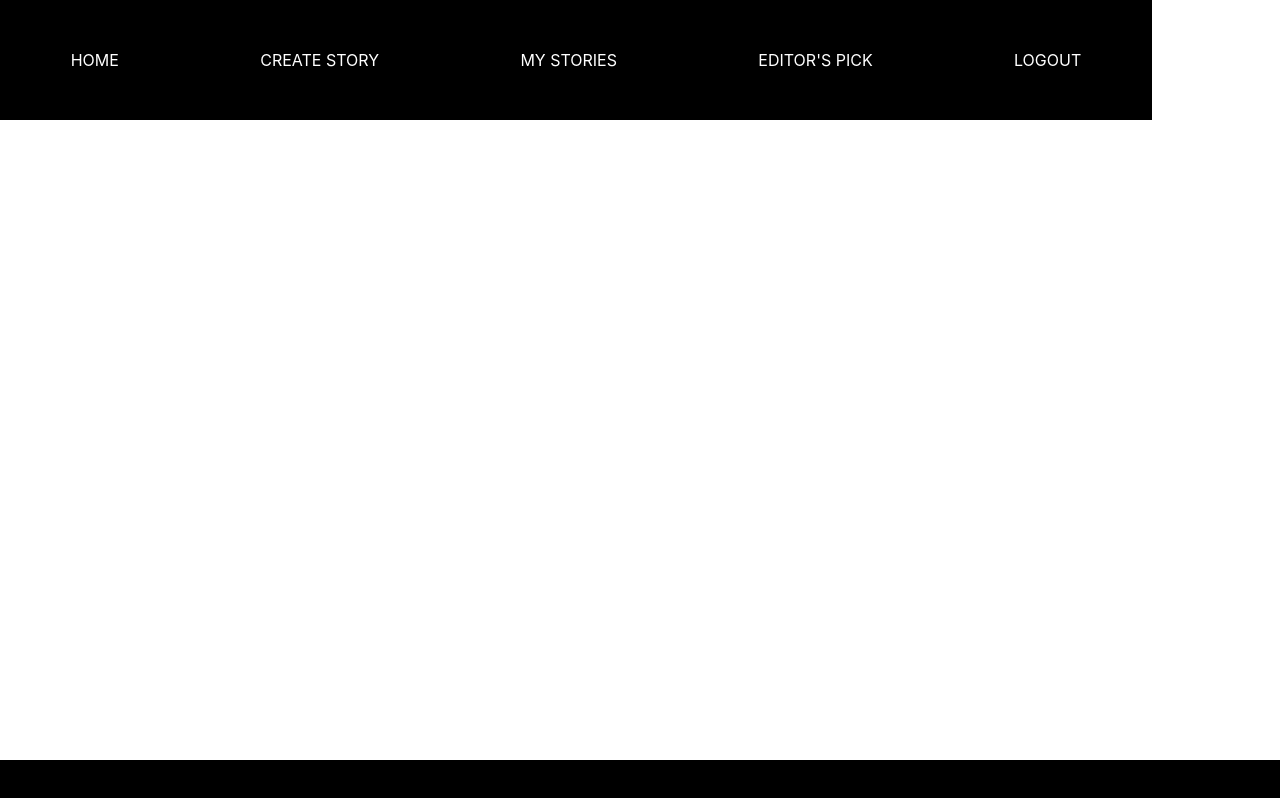
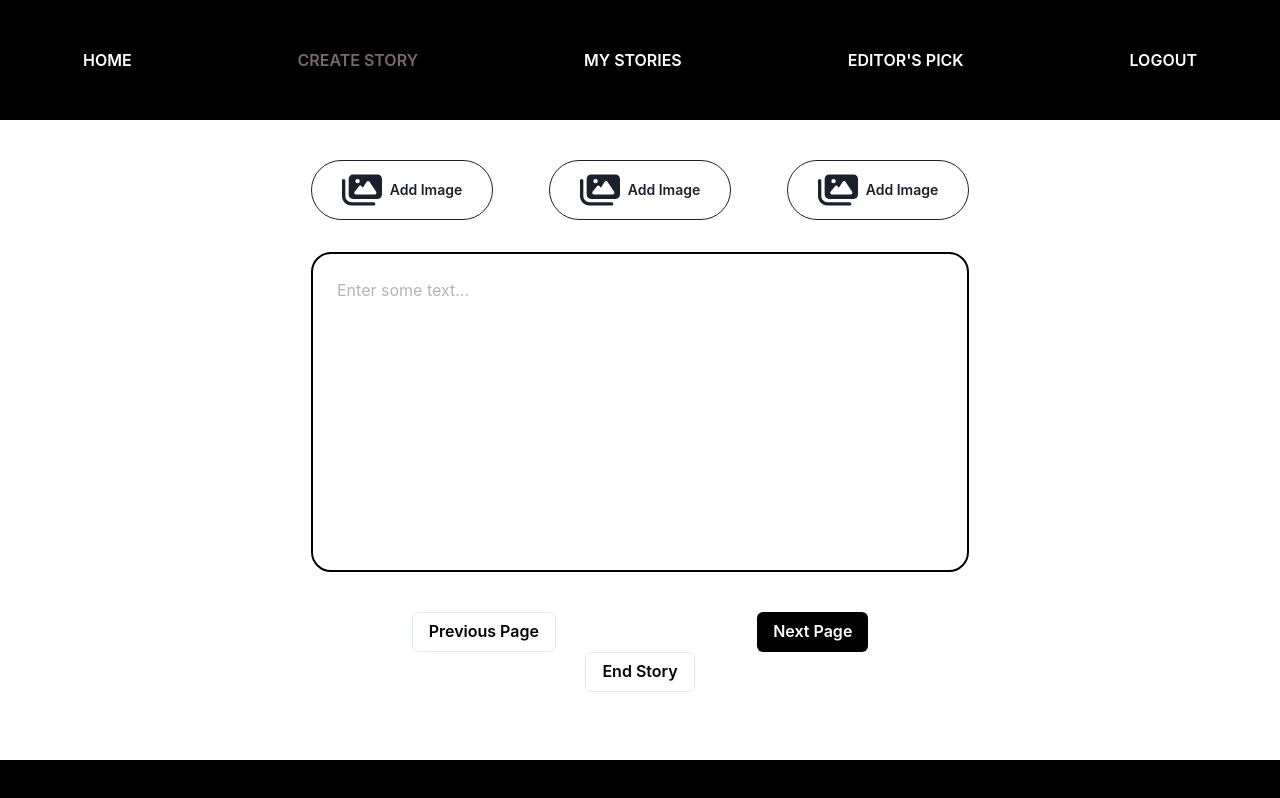
Before and after one commit to StoryAOkay/frontend, a React (Create React App) app: page /write in a window 1280 px wide. Built offline with nearby package versions, Linux system fonts and the light colour scheme.

Commit message:
add fixes - black button, end to match exact path and color on hover

```diff
--- a/src/App.css
+++ b/src/App.css
@@ -40,8 +40,13 @@
 li {
   color: #fff;
   list-style-type: none;
+  font-weight: 600;
 }
 
  li span .active{
   color: #776871;
 }
+
+li :hover {
+  color: #a799b7; /* Hover color */
+}
--- a/src/components/MainHeader.js
+++ b/src/components/MainHeader.js
@@ -3,7 +3,7 @@ import {Flex } from '@chakra-ui/react';
 import Navbar from "./navbar";
 
 function MainHeader(){
-    return(<Flex width={'90%'} height={'120px'} background={'black'} position={'fixed'} top={0} alignItems={'center'}>
+    return(<Flex width={'100%'} height={'120px'} background={'black'} position={'fixed'} top={0} alignItems={'center'}>
             <Navbar />
     </Flex>)
 }
--- a/src/components/navbar.js
+++ b/src/components/navbar.js
@@ -14,23 +14,23 @@ export default function Navbar() {
           </li>
           <li className="nav-item">
             <span className="nav-link">
-              <NavLink to="/create"> CREATE STORY</NavLink>
+              <NavLink end to="/write"> CREATE STORY</NavLink>
             </span>
           </li>
           <li className="nav-item">
             <span className="nav-link">
-              <NavLink to="/mystories">MY STORIES </NavLink>
+              <NavLink end to="/mystories">MY STORIES </NavLink>
             </span>
           </li>
           <li className="nav-item">
             <span className="nav-link">
-              <NavLink to="/editors">EDITOR'S PICK </NavLink>
+              <NavLink end to="/editors">EDITOR'S PICK </NavLink>
             </span>
           </li>
 
           <li className="nav-item">
             <span className="nav-link">
-            <NavLink to="/">LOGOUT </NavLink>
+            <NavLink end to="/">LOGOUT </NavLink>
             </span>
           </li>
         </Flex>
--- a/src/components/story_page_footer.js
+++ b/src/components/story_page_footer.js
@@ -5,7 +5,7 @@ function StoryPageFooter(){
         <Box marginY={'2.5rem'}>
             <Flex justifyContent={ 'space-around'}>
             <Button fontSize={'1rem'} color={'black'} variant={'outline'} width>Previous Page</Button>
-            <Button fontSize={'1rem'} colorScheme='blue'>Next Page</Button>
+            <BlackButton fontSize={'1rem'} >Next Page</BlackButton>
             </Flex>
             <Flex justifyContent={ 'space-around'}>
             <Button fontSize={'1rem'} color={'black'} variant={'outline'}>End Story</Button>
@@ -15,3 +15,13 @@ function StoryPageFooter(){
     )
 }
 export default StoryPageFooter;
+const BlackButton = ({ children, ...props }) => (
+    <Button
+      {...props}
+      bg="black"
+      color="white"
+      _hover={{ bg: "gray.700" }} // Optional hover effect
+    >
+      {children}
+    </Button>
+  );
--- a/src/routes/app-routes.js
+++ b/src/routes/app-routes.js
@@ -9,7 +9,7 @@ export default function AppRouter() {
   return (
     <Routes>
         <Route path="/" end element={<HomePage />} />
-      <Route path="/create" end element={<StoryPage />} />
+      <Route path="/write" end element={<StoryPage />} />
       <Route path="/editors" end element={<EditorPickPage />} />
       <Route path="/mystories" end element={<MyStoriesPage />} />
 
```
